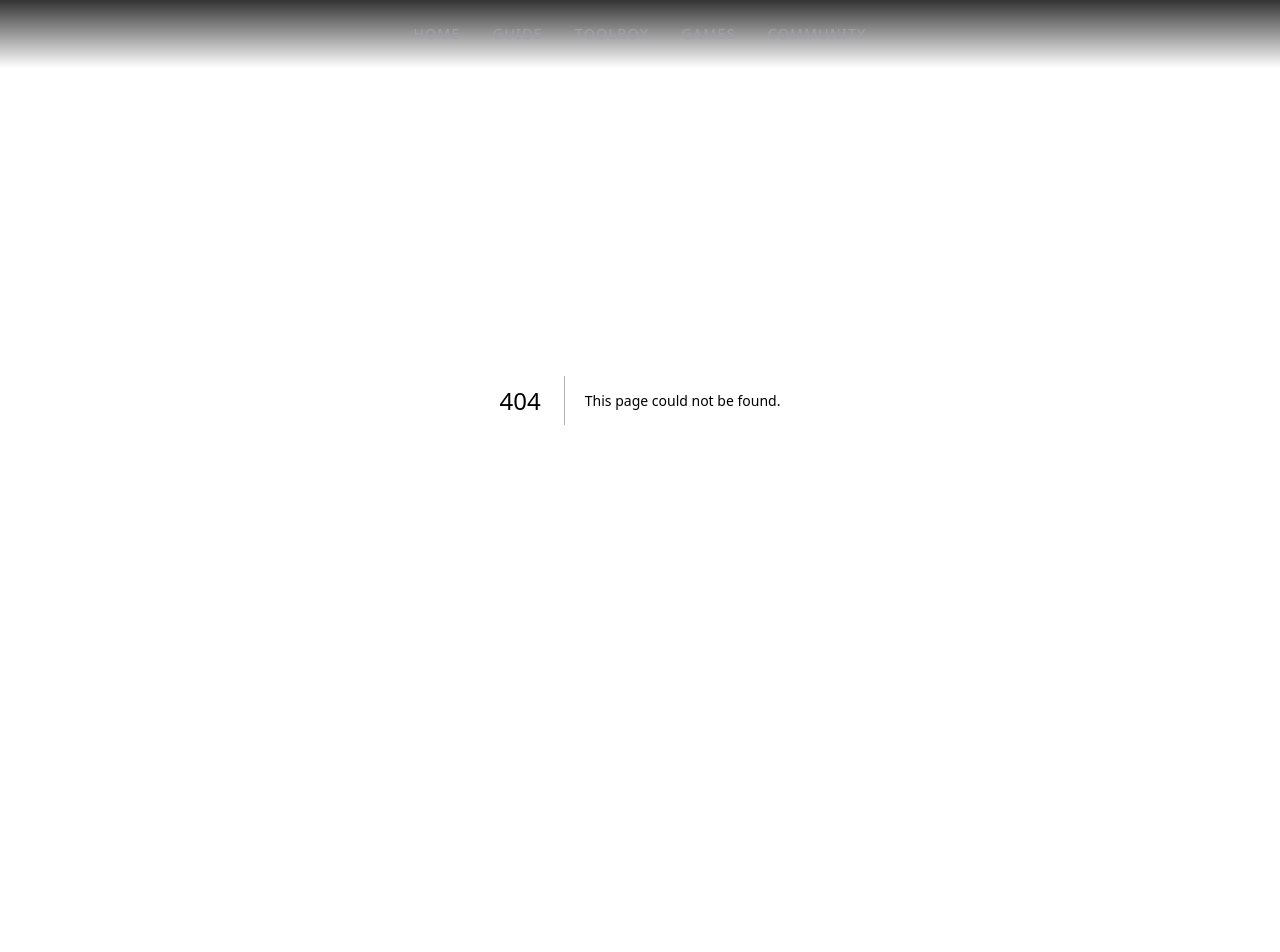
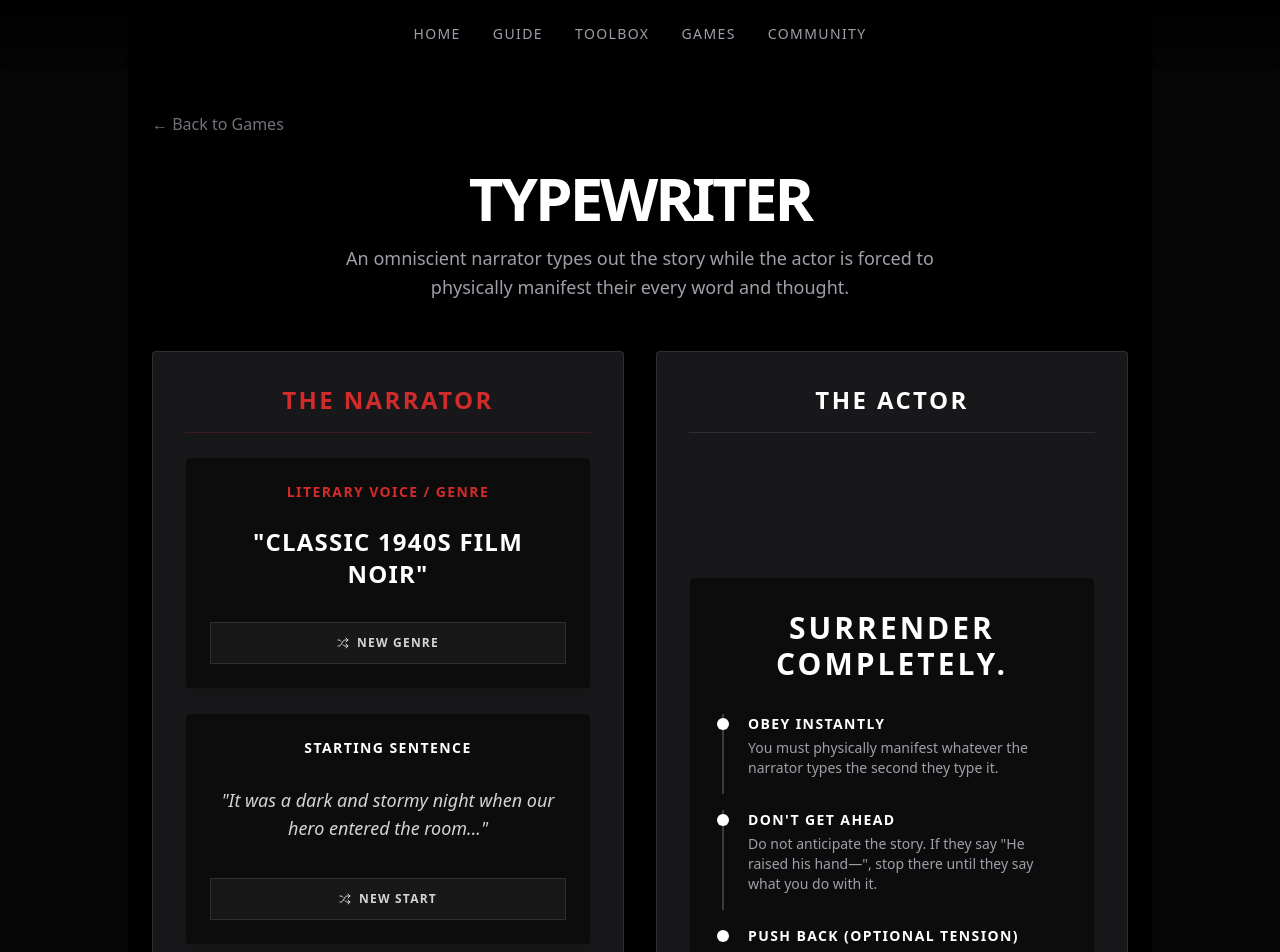
Before and after one commit to Mathe-S/improv, a Next.js app: page /games/typewriter in a window 1280 px wide. Before the commit this address had no page. Shown: the top 952 px of the page. Before the commit the page ends 800 px from the top, so only its background shows below. Built offline with nearby package versions, Linux system fonts and the light colour scheme.

Commit message:
feat: Add Typewriter game page and update toolbox data with its slug.

```diff
--- /dev/null
+++ b/src/app/games/typewriter/page.tsx
@@ -0,0 +1,138 @@
+"use client";
+
+import { useState } from "react";
+import Link from "next/link";
+import { getRandomItem } from "@/data/toolboxData";
+import { Shuffle } from "lucide-react";
+
+const typewriterGenres = [
+  "Classic 1940s Film Noir",
+  "A cheesy 1980s Action Movie",
+  "A gloomy Victorian Gothic Novel",
+  "A high-stakes Heist Thriller",
+  "A melodramatic Soap Opera",
+  "A gritty Sci-Fi Dystopia",
+  "A gentle Children's Fairytale",
+];
+
+const narratorStarters = [
+  "It was a dark and stormy night when our hero entered the room...",
+  "The doors blasted open, and standing there in the dust was...",
+  "Little did she know, the man across the table was secretly...",
+  "He looked at the empty glass, then suddenly, an overwhelming feeling of...",
+  "She tried to remain calm, but her left eye began to twitch as..."
+];
+
+export default function TypewriterGamePage() {
+  const [genre, setGenre] = useState(typewriterGenres[0]);
+  const [starter, setStarter] = useState(narratorStarters[0]);
+
+  const generateNewGenre = () => setGenre(getRandomItem(typewriterGenres));
+  const generateNewStarter = () => setStarter(getRandomItem(narratorStarters));
+
+  return (
+    <div className="min-h-screen bg-black pt-28 pb-20 px-6 max-w-5xl mx-auto flex flex-col">
+      <Link href="/games" className="text-zinc-500 hover:text-white mb-8 inline-block transition-colors shrink-0">
+        ← Back to Games
+      </Link>
+
+      <div className="text-center mb-12 shrink-0">
+        <h1 className="text-4xl md:text-6xl font-black text-white mb-4 tracking-tighter uppercase relative inline-block">
+          Typewriter
+        </h1>
+        <p className="text-zinc-400 max-w-2xl mx-auto text-lg leading-relaxed">
+          An omniscient narrator types out the story while the actor is forced to physically manifest their every word and thought.
+        </p>
+      </div>
+
+      <div className="grid lg:grid-cols-2 gap-8 mb-8 flex-1">
+
+        {/* Narrator Panel */}
+        <div className="bg-zinc-900 border border-white/10 rounded-sm p-6 md:p-8 flex flex-col shadow-lg">
+          <h2 className="text-2xl font-bold text-accent-red uppercase tracking-widest mb-6 border-b border-accent-red/20 pb-4 text-center">
+            The Narrator
+          </h2>
+
+          <div className="flex-1 space-y-6 flex flex-col">
+             <div className="bg-black/50 border border-white/5 p-6 rounded-sm text-center shadow-lg">
+                <p className="text-sm font-bold text-accent-red uppercase tracking-widest mb-4">
+                  Literary Voice / Genre
+                </p>
+                <p className="text-xl md:text-2xl font-bold text-white min-h-[5rem] flex items-center justify-center uppercase tracking-wider">
+                   "{genre}"
+                </p>
+                <button
+                   onClick={generateNewGenre}
+                   className="mt-6 py-3 w-full bg-white/5 text-zinc-300 font-bold uppercase tracking-widest text-xs hover:bg-white/10 transition-colors border border-white/10 flex justify-center items-center gap-2"
+                >
+                   <Shuffle className="w-3 h-3" /> New Genre
+                </button>
+             </div>
+
+             <div className="bg-black/50 border border-white/5 p-6 rounded-sm text-center shadow-lg">
+                <p className="text-sm font-bold text-white uppercase tracking-widest mb-4">
+                  Starting Sentence
+                </p>
+                <p className="text-lg font-medium text-zinc-300 min-h-[5rem] flex items-center justify-center italic">
+                   "{starter}"
+                </p>
+                <button
+                   onClick={generateNewStarter}
+                   className="mt-6 py-3 w-full bg-white/5 text-zinc-300 font-bold uppercase tracking-widest text-xs hover:bg-white/10 transition-colors border border-white/10 flex justify-center items-center gap-2"
+                >
+                   <Shuffle className="w-3 h-3" /> New Start
+                </button>
+             </div>
+
+             <div className="mt-auto bg-accent-red/10 border border-accent-red/20 p-6 rounded-sm">
+                <p className="text-white text-sm font-bold uppercase tracking-widest mb-2">Narrator Rules:</p>
+                <ul className="text-zinc-400 text-sm list-disc pl-4 space-y-2">
+                   <li>Speak in the 3rd Person ("He walked to the door", not "I walked...").</li>
+                   <li>Mime typing on an old typewriter while you speak.</li>
+                   <li>Dictate not just the action, but their <strong className="text-white">internal thoughts and emotions</strong> ("He suddenly felt an overwhelming wave of sadness").</li>
+                </ul>
+             </div>
+          </div>
+        </div>
+
+        {/* Actor Panel */}
+        <div className="bg-zinc-900 border border-white/10 rounded-sm p-6 md:p-8 flex flex-col shadow-lg">
+          <h2 className="text-2xl font-bold text-white uppercase tracking-widest mb-6 border-b border-white/10 pb-4 text-center">
+            The Actor
+          </h2>
+
+          <div className="flex-1 flex flex-col justify-center">
+
+             <div className="bg-black/50 border border-white/5 p-8 rounded-sm text-center shadow-lg my-auto space-y-8">
+                <h3 className="text-3xl font-black text-white uppercase tracking-widest">
+                  Surrender completely.
+                </h3>
+
+                <div className="text-left space-y-4">
+                   <div className="relative pl-6 border-l-2 border-white/20 pb-4">
+                      <div className="absolute w-3 h-3 bg-white rounded-full -left-[7px] top-1"></div>
+                      <h4 className="text-white font-bold mb-1 uppercase tracking-widest text-sm">Obey Instantly</h4>
+                      <p className="text-zinc-400 text-sm">You must physically manifest whatever the narrator types the second they type it.</p>
+                   </div>
+
+                   <div className="relative pl-6 border-l-2 border-white/20 pb-4">
+                      <div className="absolute w-3 h-3 bg-white rounded-full -left-[7px] top-1"></div>
+                      <h4 className="text-white font-bold mb-1 uppercase tracking-widest text-sm">Don't Get Ahead</h4>
+                      <p className="text-zinc-400 text-sm">Do not anticipate the story. If they say "He raised his hand—", stop there until they say what you do with it.</p>
+                   </div>
+
+                   <div className="relative pl-6 border-l-2 border-transparent">
+                      <div className="absolute w-3 h-3 bg-white rounded-full -left-[7px] top-1"></div>
+                      <h4 className="text-white font-bold mb-1 uppercase tracking-widest text-sm">Push Back (Optional Tension)</h4>
+                      <p className="text-zinc-400 text-sm">A fun advanced move: If a narrator types "He did a perfect backflip", and you can't, do a terrible flop, forcing the narrator to type: "...or at least he tried to."</p>
+                   </div>
+                </div>
+             </div>
+
+          </div>
+        </div>
+
+      </div>
+    </div>
+  );
+}
--- a/src/data/toolboxData.ts
+++ b/src/data/toolboxData.ts
@@ -464,6 +464,7 @@ export const improvGames: ImprovGame[] = [
     ],
     playerCount: "2-3",
     difficulty: "advanced",
+    slug: "typewriter",
   },
   {
     name: "Masks",
```
